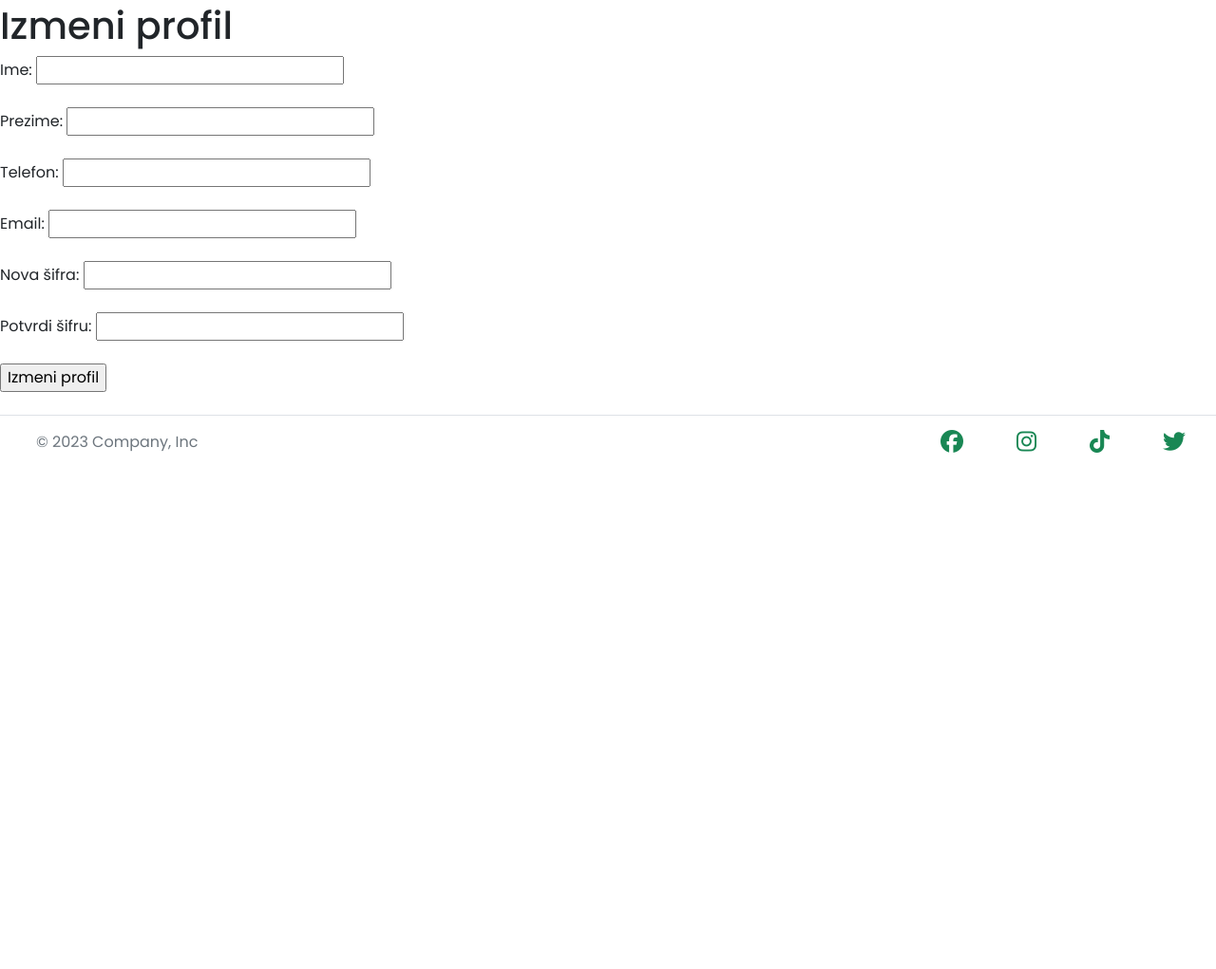
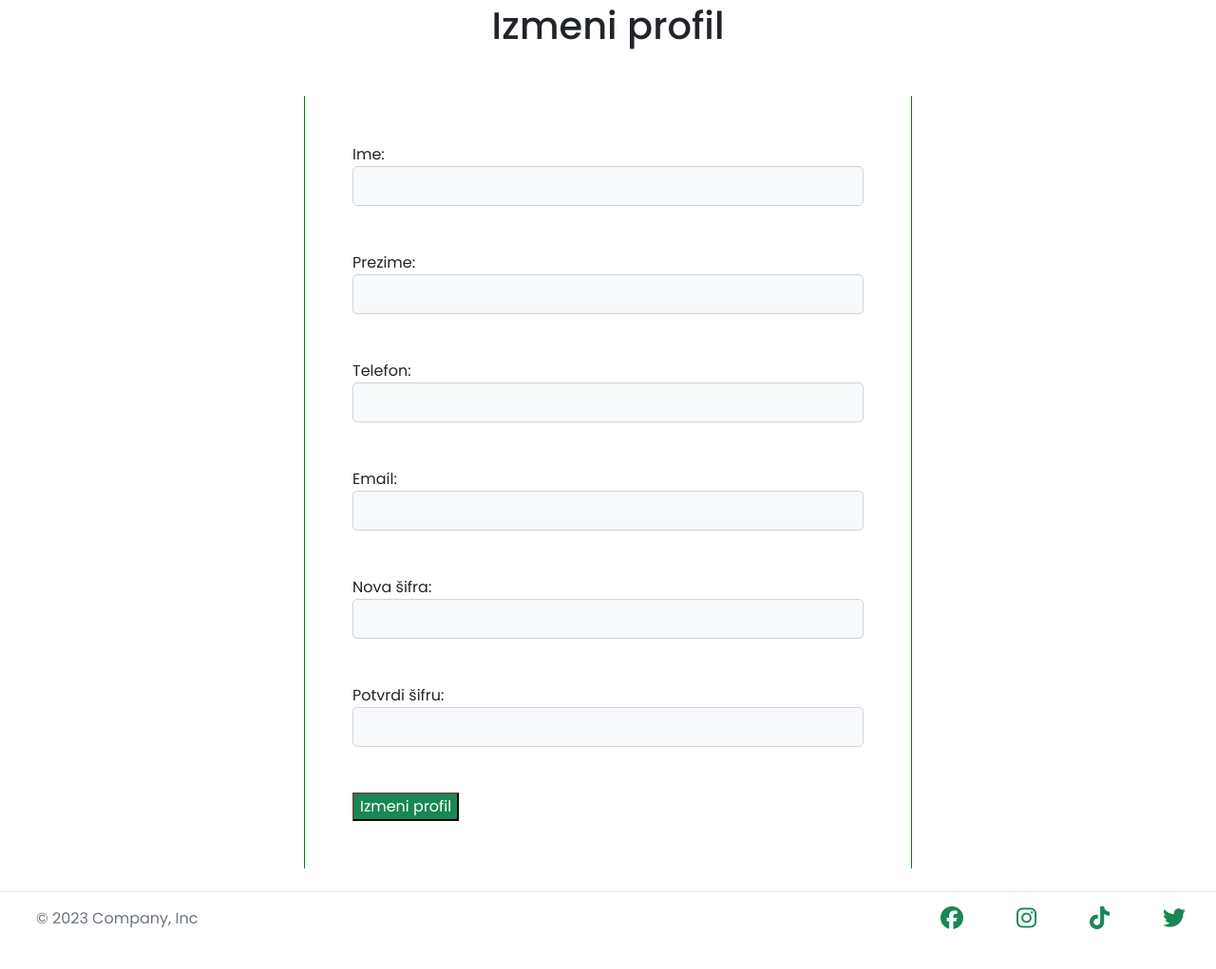
Before and after one commit to daniloradosavljevic/terminisrbijaprojekat, a Flask app: page /izmeni_profil in a window 1280 px wide. Shown: the part 73-1094 px from the top of the page at 95% size. Before the commit the page ends 550 px from the top, so only its background shows below. Run offline with Flask 3, Linux system fonts and the light colour scheme; the visitor is signed in with stand-in values (Sample User, id 1); data that the repository does not hold is empty; some libraries are stand-ins or nearby versions.

Commit message:
izmena izmeni_profil,moj_profil,moj_termini,termin

```diff
--- a/static/css/style.css
+++ b/static/css/style.css
@@ -5,11 +5,11 @@
 }
 
 .btn_1{
-    background-color: rgb(65, 234, 65);
+    background-color: #198754;;
     color: white;
 }
 .btn_1:hover{
-    background-color: rgb(51, 185, 51);
+    background-color: #157247;
     color: whitesmoke;
 }
 
@@ -100,3 +100,15 @@
     align-items: center;
     justify-content: center;
 }
+
+.border_leks {
+    border-left: 1px solid green;
+    border-right: 1px solid green;
+    border-top: 1px solid green;
+    border-bottom: 1px solid green;
+}
+
+.moj_profil_div {
+    padding: 50px 50px 50px 50px;
+    margin: 50px 50px 50px 50px;
+}
--- a/templates/izmeni_profil.html
+++ b/templates/izmeni_profil.html
@@ -1,29 +1,30 @@
 {% extends 'base.html' %}
 {% block body %}
-<h1>Izmeni profil</h1>
+<h1 class="text-center">Izmeni profil</h1>
 {% if msg %}
 <p>{{ msg }}</p>
 {% endif %}
-
+    <div class="d-grid col-md-6 mx-auto moj_profil_div mb-4" id="col1">
         <form method="POST" action="/izmeni_profil">
             <label for="ime">Ime:</label>
-        <input type="text" id="ime" name="ime" value="{{ korisnik.ime }}" required><br><br>
+            <input type="text" id="ime" name="ime" value="{{ korisnik.ime }}" class="form-control form-control-lg bg-light fs-6" required><br><br>
 
             <label for="prezime">Prezime:</label>
-        <input type="text" id="prezime" name="prezime" value="{{ korisnik.prezime }}" required><br><br>
+            <input type="text" id="prezime" name="prezime" value="{{ korisnik.prezime }}" class="form-control form-control-lg bg-light fs-6" required><br><br>
 
             <label for="telefon">Telefon:</label>
-        <input type="text" id="telefon" name="telefon" value="{{ korisnik.telefon }}" required><br><br>
+            <input type="text" id="telefon" name="telefon" value="{{ korisnik.telefon }}" class="form-control form-control-lg bg-light fs-6" required><br><br>
 
             <label for="email">Email:</label>
-        <input type="email" id="email" name="email" value="{{ korisnik.email }}" required><br><br>
+            <input type="email" id="email" name="email" value="{{ korisnik.email }}" class="form-control form-control-lg bg-light fs-6" required><br><br>
 
             <label for="nova_sifra">Nova šifra:</label>
-        <input type="password" id="nova_sifra" name="nova_sifra"><br><br>
+            <input type="password" id="nova_sifra" name="nova_sifra" class="form-control form-control-lg bg-light fs-6"><br><br>
 
             <label for="potvrda_sifre">Potvrdi šifru:</label>
-        <input type="password" id="potvrda_sifre" name="potvrda_sifre"><br><br>
+            <input type="password" id="potvrda_sifre" name="potvrda_sifre" class="form-control form-control-lg bg-light fs-6"><br><br>
 
-        <input type="submit" value="Izmeni profil">
+            <input type="submit" value="Izmeni profil" class="btn_1 fs-6">
         </form>
+    </div>
 {% endblock %}
--- a/templates/termin.html
+++ b/templates/termin.html
@@ -7,7 +7,7 @@
             <h3 class="display-3 text-success text-center py-3">Zatražite termin u sali {{ sala['naziv_sale'] }}</h3>
             <h1 class="display-4 text-success text-center py-3">Cena termina iznosi <span class="badge rounded-pill bg-success">{{ sala['cena_po_satu'] }} RSD</span></h1>
             <div class="d-flex justify-content-center py-5">
-            <form action="" method="post">
+            <form action="" method="post" class="d-grid col-4 mx-auto">
                 <p class="h3 text-success text-center py-3">Odaberite datum i vreme</p>
                 <input type="datetime-local" name="vreme" id="vreme" step="3600" min="{{ current_time }}"><br><br>
                 <input type="submit" class="btn btn-success" value="Zatraži termin"></br>
```
Also changed, not shown: templates/moj_profil.html (+15 -12 lines), templates/moji_termini.html (+7 -4 lines). Lines whose indentation alone changed are shown as unchanged.
